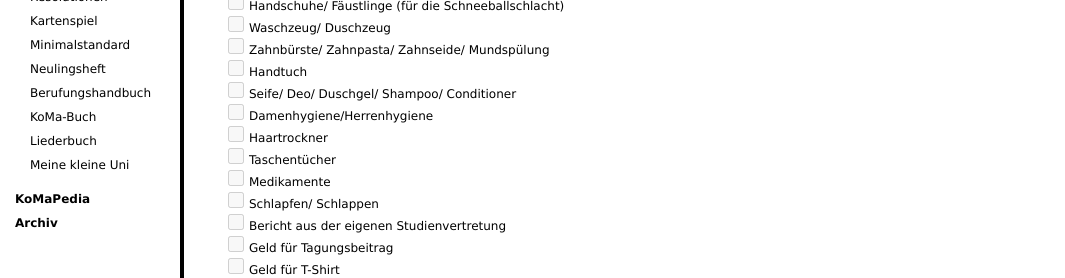
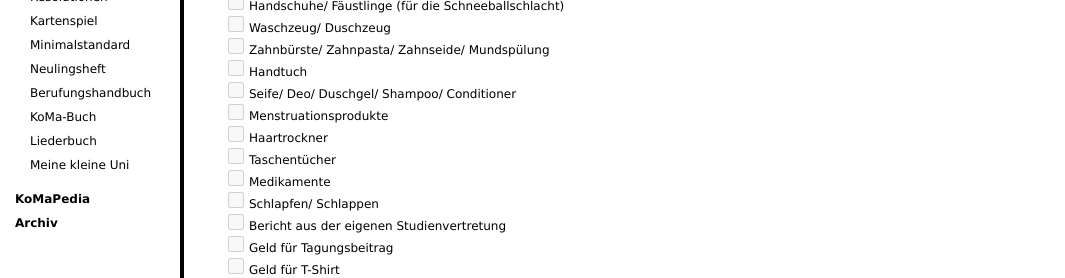
Before and after one commit to Die-KoMa/die-koma.org, a Jekyll site: the page built from ueber_die_koma/packliste.md, in a window 1280 px wide. Shown: the part 571-849 px from the top of the page, without its empty margins (0-1065 px from the left). Built offline with Jekyll 4.4.1, drawn with Linux system fonts in a browser that asks for light colours.

Commit message:
Update packliste

```diff
--- a/ueber_die_koma/packliste.md
+++ b/ueber_die_koma/packliste.md
@@ -26,7 +26,7 @@ order: 5
 - [ ] Zahnbürste/ Zahnpasta/ Zahnseide/ Mundspülung
 - [ ] Handtuch
 - [ ] Seife/ Deo/ Duschgel/ Shampoo/ Conditioner
-- [ ] Damenhygiene/Herrenhygiene
+- [ ] Menstruationsprodukte
 - [ ] Haartrockner
 - [ ] Taschentücher
 - [ ] Medikamente
```
